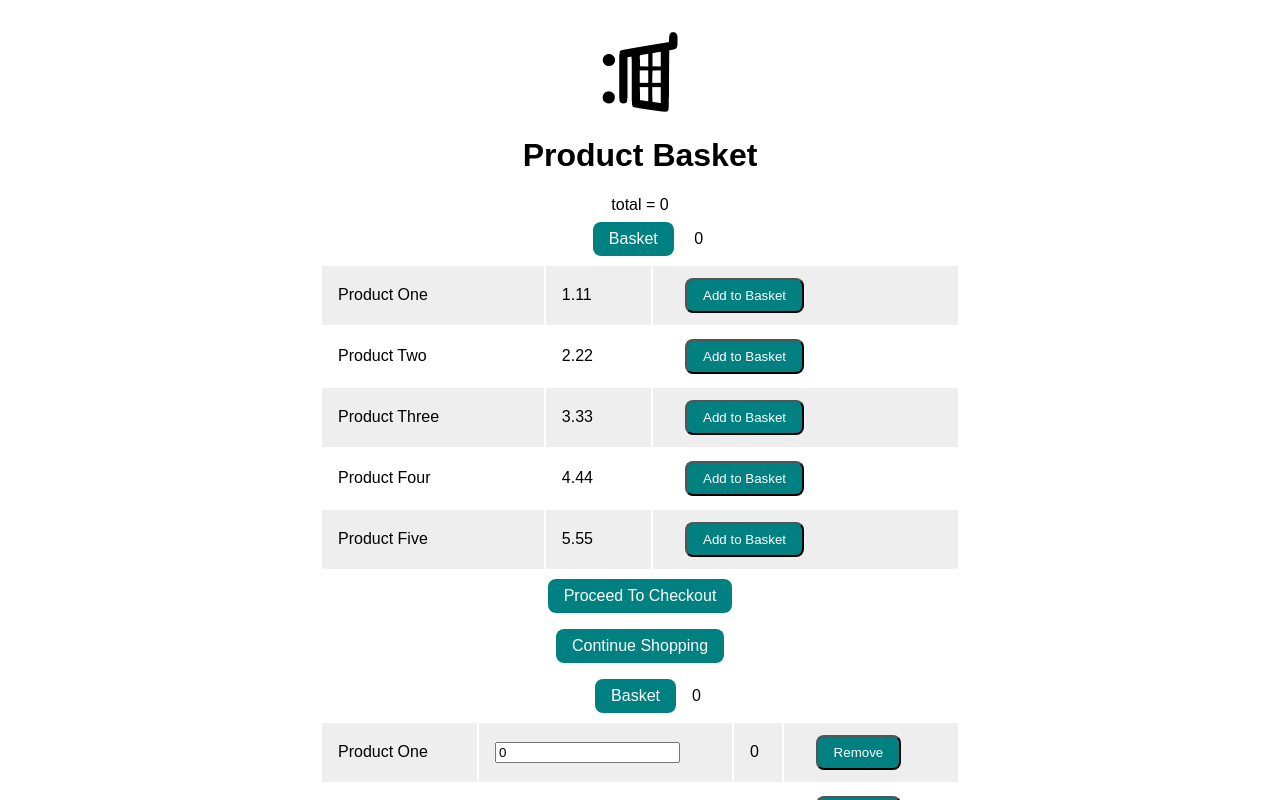
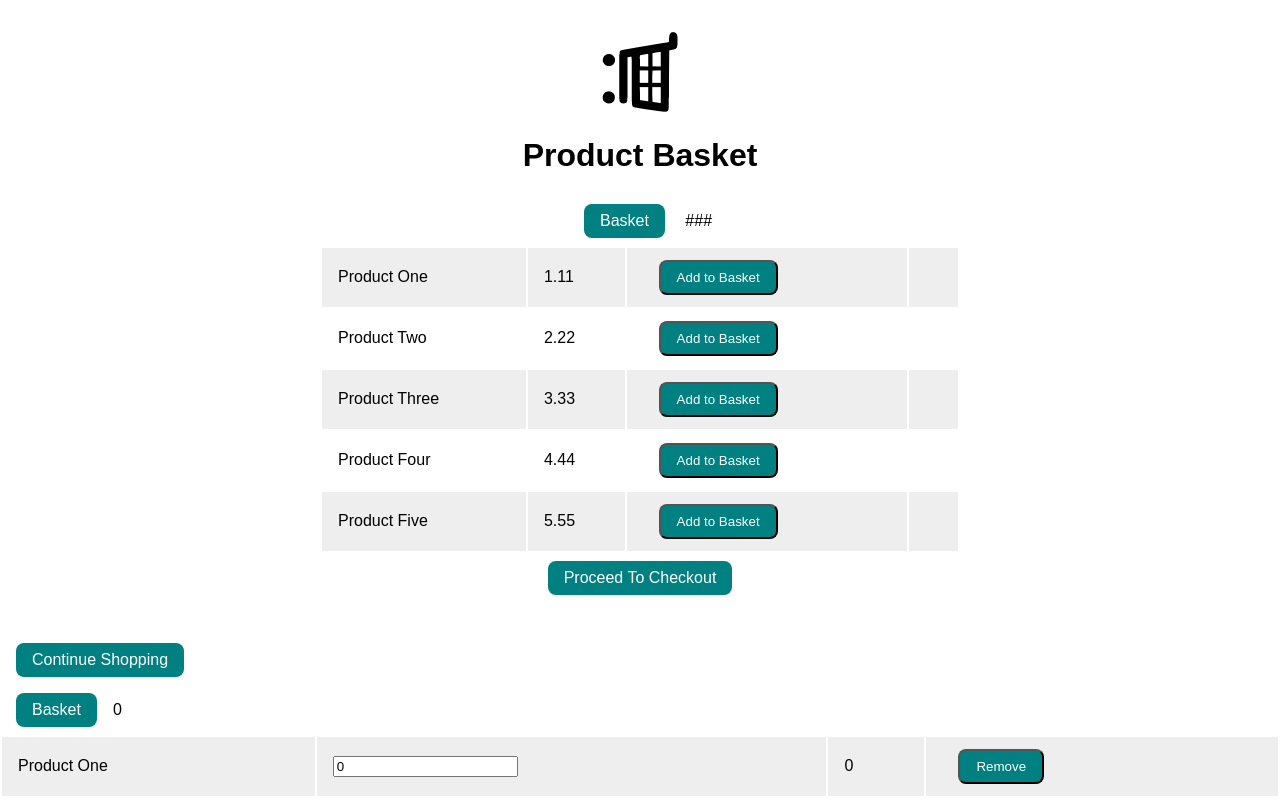
Before and after one commit to lagares/ap, a React (Create React App) app in the folder basket/: page /checkout in a window 1280 px wide. Shown: the top 800 px of the page. Built offline with nearby package versions, Linux system fonts and the light colour scheme.

Commit message:
added redux (WIP), moved router up, moved state up

```diff
--- a/basket/package.json
+++ b/basket/package.json
@@ -6,8 +6,11 @@
     "ajv": "^6.5.4",
     "react": "^16.5.2",
     "react-dom": "^16.5.2",
+    "react-redux": "^5.0.7",
     "react-router-dom": "^4.3.1",
-    "react-scripts": "1.1.5"
+    "react-scripts": "1.1.5",
+    "redux": "^4.0.0",
+    "redux-thunk": "^2.3.0"
   },
   "scripts": {
     "start": "react-scripts start",
--- a/basket/src/App.js
+++ b/basket/src/App.js
@@ -6,29 +6,8 @@ import {
 } from 'react-router-dom';
 import logo from './logo.svg';
 import './App.css';
-import Checkout from './Checkout.js';
-
-let total = 0;
 
 class ProductRow extends Component {
-  constructor(props) {
-    super(props);
-    this.state = {
-        total: 1 // the product count starts at 1
-    }
-    this.handleClick = this.handleClick.bind(this);
-  };
-
-  handleClick() {
-    this.setState({
-      total: this.state.total + 1 // this is number of clicks per product - *but* resets with each new product
-    });
-    total++; // this is total number of clicks = grand total
-    console.log(this.state.total);
-    console.log(total);
-    return this.state.total;
-  };
-
   render() {
     const product = this.props.product;
 
@@ -36,13 +15,29 @@ class ProductRow extends Component {
       <tr>
           <td>{product.name}</td>
           <td>{product.price}</td>
-          <td><button onClick={this.handleClick}>Add to Basket</button></td>
+          <td><button onClick={() => this.props.onClick()}>Add to Basket</button></td>
+          <td> {product.added}</td>
       </tr>
       );
   }
 }
 
 class ProductTable extends Component {
+  constructor(props) {
+    super(props);
+    this.state = {
+      added: 0
+    };
+    this.handleAdd = this.handleAdd.bind(this);
+  };
+
+  handleAdd() {
+    this.setState({
+      added: this.state.added + 1
+    });
+    return;
+  }
+
   render() {
     const rows = [];
 
@@ -50,9 +45,12 @@ class ProductTable extends Component {
       rows.push(
         <ProductRow
           product={product}
-          key={product.name} />
+          key={product.name}
+          added={this.state.added}
+          onClick={() => this.handleAdd() } />
         );
-    });
+      }
+    );
 
     return (
       <table>
@@ -62,50 +60,52 @@ class ProductTable extends Component {
   }
 }
 
-class ProductCount extends Component {
-  render() {
+// class ProductCount extends Component {
+//   render() {
+//     return (
+//       <div>
+//           <Link className="button" to="/checkout">Basket</Link>
+//           <span> ### </span>
+//       </div>
+//     )
+//   }
+// }
+
+function ProductCount(props) {
     return (
       <div>
           <Link className="button" to="/checkout">Basket</Link>
-          <span> {total}</span>
+          <span> ### </span>
       </div>
     )
   }
-}
 
-class CheckoutButton extends Component {
-  render() {
+function CheckoutButton(props) {
   return (
       <Link className="button" to="/checkout">Proceed To Checkout</Link>
   )
-  }
 }
 
 class ProductListPage extends Component {
   constructor(props) {
     super(props);
       this.state = {
-      total: total
-    }
+      total: Array(this.props.products.length).fill(null)
+    };
   };
 
   render() {
       return (
-      <Router>
         <div>
-          total = {this.state.total}
-          <ProductCount total={this.state.total} />
+          <ProductCount />
           <ProductTable products={this.props.products} />
           <CheckoutButton />
-          <Route path="/checkout" component={Checkout}/>
         </div>
-      </Router>
       );
   }
 }
 
-class App extends Component {
-  render() {
+function App(props) {
   return (
     <div className="App">
       <img src={logo} className="App-logo" alt="logo" />
@@ -113,7 +113,6 @@ class App extends Component {
       <ProductListPage products={PRODUCTS} />
     </div>
   );
-  }
 }
 
 const PRODUCTS = [
--- a/basket/src/Checkout.js
+++ b/basket/src/Checkout.js
@@ -4,9 +4,6 @@ import {
   Route,
   Link
 } from 'react-router-dom';
-import './App.css';
-import App from './App.js';
-import CheckoutResult from './CheckoutResult';
 
 let counter = 0, total = 0, success = true;
 
@@ -78,7 +75,7 @@ class CheckoutCount extends Component {
 class ContinueShoppingButton extends Component {
     render() {
         return (
-            <Link className="button" to="/productlist">Continue Shopping</Link>
+            <Link className="button" to="/">Continue Shopping</Link>
         )
     }
   }
@@ -94,16 +91,12 @@ class CheckoutButton extends Component {
 class CheckoutListPage extends Component {
   render() {
       return (
-        <Router>
         <div>
             <ContinueShoppingButton />
             <CheckoutCount />
             <CheckoutProductTable products={this.props.products} />
             <CheckoutButton success={this.props.success} />
-                <Route path="/productlist" component={App}/>
-                <Route path="/checkoutResult" component={CheckoutResult}/>
         </div>
-        </Router>
       );
   }
 }
--- a/basket/src/CheckoutResult.js
+++ b/basket/src/CheckoutResult.js
@@ -3,13 +3,14 @@ import React, { Component } from 'react';
 let success = true;
 let message = "";
 
-const CheckoutResult = {
+class CheckoutResult extends Component {
     render() {
 
         if (success) {
             message = "Thank you, your order is being processed.";
+        } else {
+            message = "Sorry, there was a problem with your order, please call Customer Service at 800-515-1212.";
         }
-        message = "Sorry, there was a problem with your order, please call Customer Service at 800-515-1212.";
 
         return (
             <div>
--- a/basket/src/index.js
+++ b/basket/src/index.js
@@ -2,6 +2,21 @@ import React from 'react';
 import ReactDOM from 'react-dom';
 import './index.css';
 import App from './App';
+import Checkout from './Checkout.js';
+import CheckoutResult from './CheckoutResult';
 
-ReactDOM.render(  <App />,
+import {
+    BrowserRouter as Router,
+    Route
+  } from 'react-router-dom';
+
+ReactDOM.render(
+<Router>
+    <div>
+        <Route path="/" component={App}/>
+        <Route path="/checkout" component={Checkout}/>
+        <Route path="/checkoutResult" component={CheckoutResult}/>
+    </div>
+</Router>
+,
     document.getElementById('root'));
--- /dev/null
+++ b/basket/types/message.js
@@ -0,0 +1 @@
+export const SET_MESSAGE = 'SET_MESSAGE';
```
Also changed, not shown: basket/actions/message.js (added, +11 -0 lines), basket/reducers/message.js (added, +13 -0 lines), basket/store.js (added, +11 -0 lines), 1 other file (tests, documents, lock files or other folders). Lines whose indentation alone changed are shown as unchanged.
